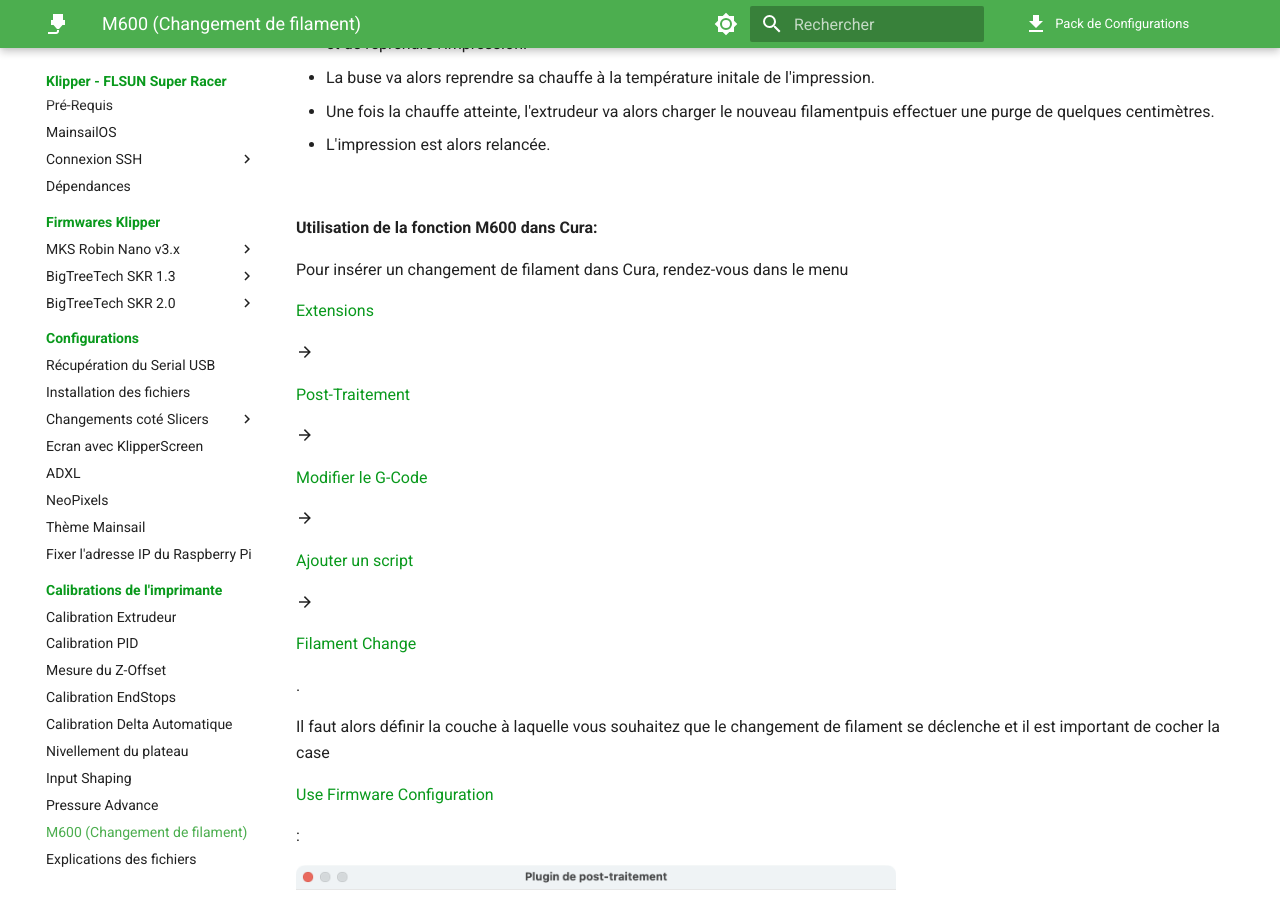
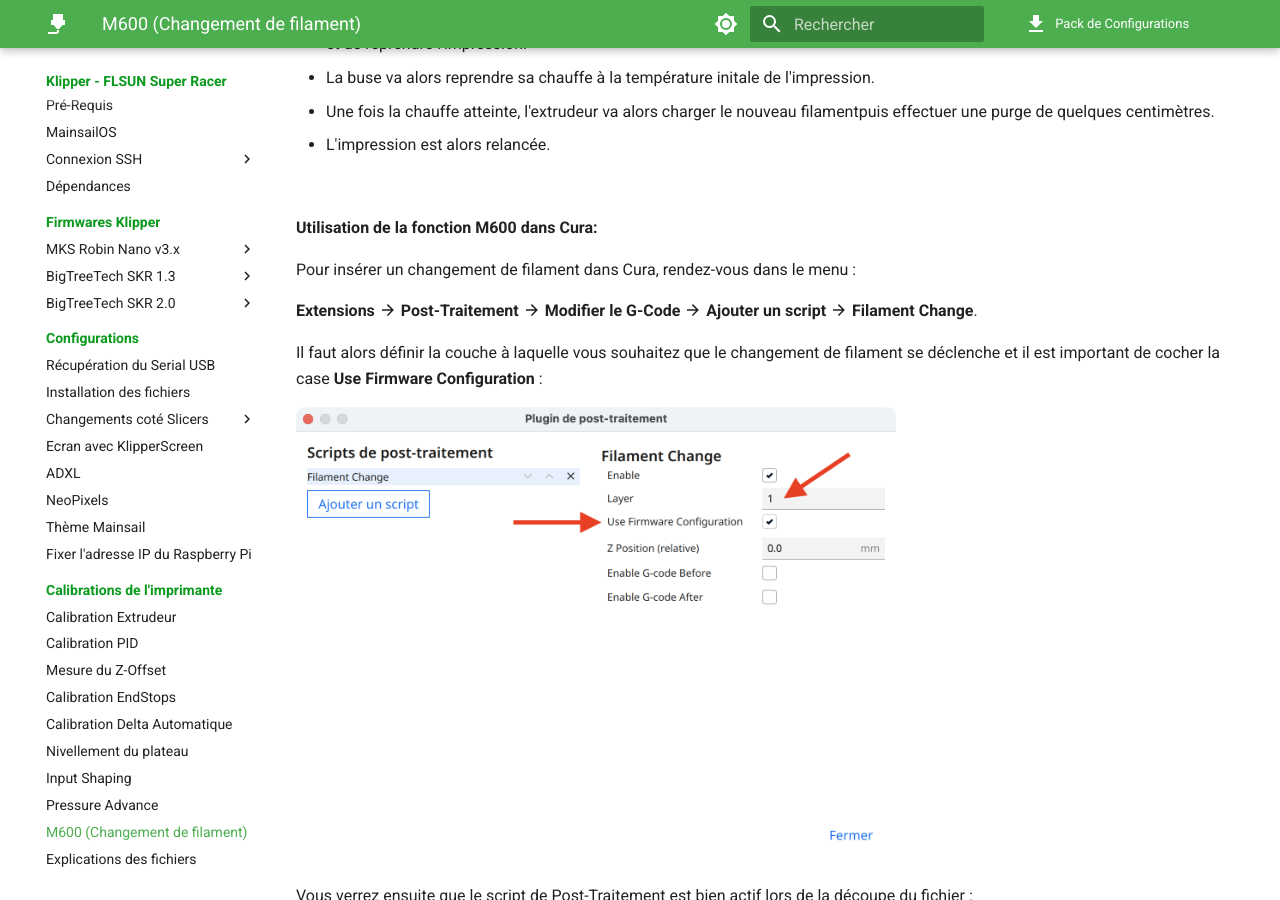
Before and after one commit to Guilouz/Klipper-Flsun-Super-Racer, an MkDocs documentation site: the page built from docs/calibrations/m600.md, in a window 1280 px wide and 900 px high, scrolled down 577 px. Built offline with MkDocs 1.6.1 and Material for MkDocs 9.7.7, drawn with Linux system fonts in a browser that asks for light colours; comment, search, counter and statistics services are not loaded; some of the changed lines change nothing that is shown.

Commit message:
Update m600.md

```diff
--- a/docs/calibrations/m600.md
+++ b/docs/calibrations/m600.md
@@ -27,15 +27,17 @@ Cette fonction non native dans Klipper est cependant réalisable grâce aux macr
 
 **Utilisation de la fonction M600 dans Cura:**
 
-Pour insérer un changement de filament dans Cura, rendez-vous dans le menu <p style="color:#09991c">Extensions</p> :material-arrow-right: <p style="color:#09991c">Post-Traitement</p> :material-arrow-right: <p style="color:#09991c">Modifier le G-Code</p> :material-arrow-right: <p style="color:#09991c">Ajouter un script</p> :material-arrow-right: <p style="color:#09991c">Filament Change</p>.
+Pour insérer un changement de filament dans Cura, rendez-vous dans le menu :
+
+**Extensions** :material-arrow-right: **Post-Traitement** :material-arrow-right: **Modifier le G-Code** :material-arrow-right: **Ajouter un script** :material-arrow-right: **Filament Change**.
 <br />
 
-Il faut alors définir la couche à laquelle vous souhaitez que le changement de filament se déclenche et il est important de cocher la case <p style="color:#09991c">Use Firmware Configuration</p> :
+Il faut alors définir la couche à laquelle vous souhaitez que le changement de filament se déclenche et il est important de cocher la case **Use Firmware Configuration** :
 
 ![M600](../assets/img/calibrations/m600-1.png){ width="600" }
 
 Vous verrez ensuite que le script de Post-Traitement est bien actif lors de la découpe du fichier :
 
-![M600](../assets/img/calibrations/m600-2.png){ width="400" }
+![M600](../assets/img/calibrations/m600-2.png){ width="600" }
 
 <br />
```
